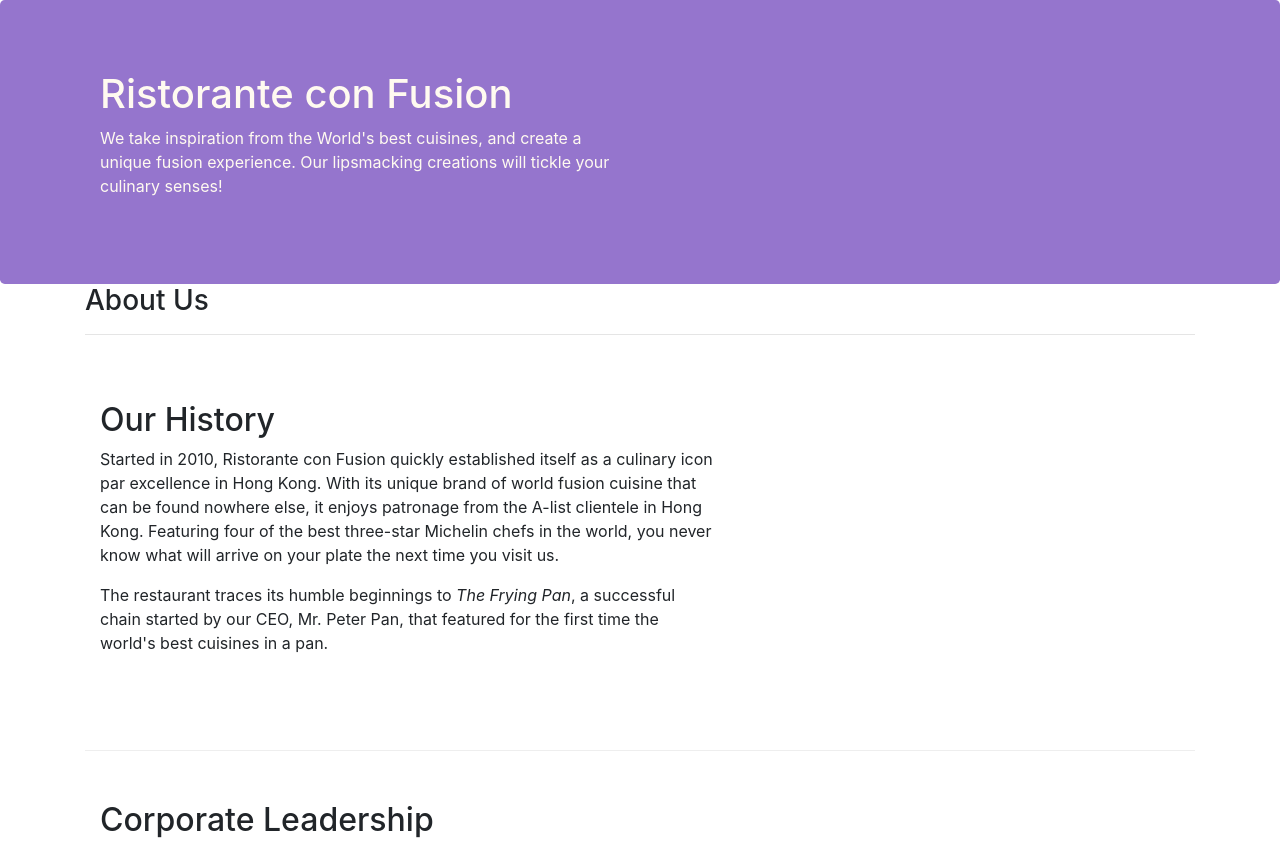
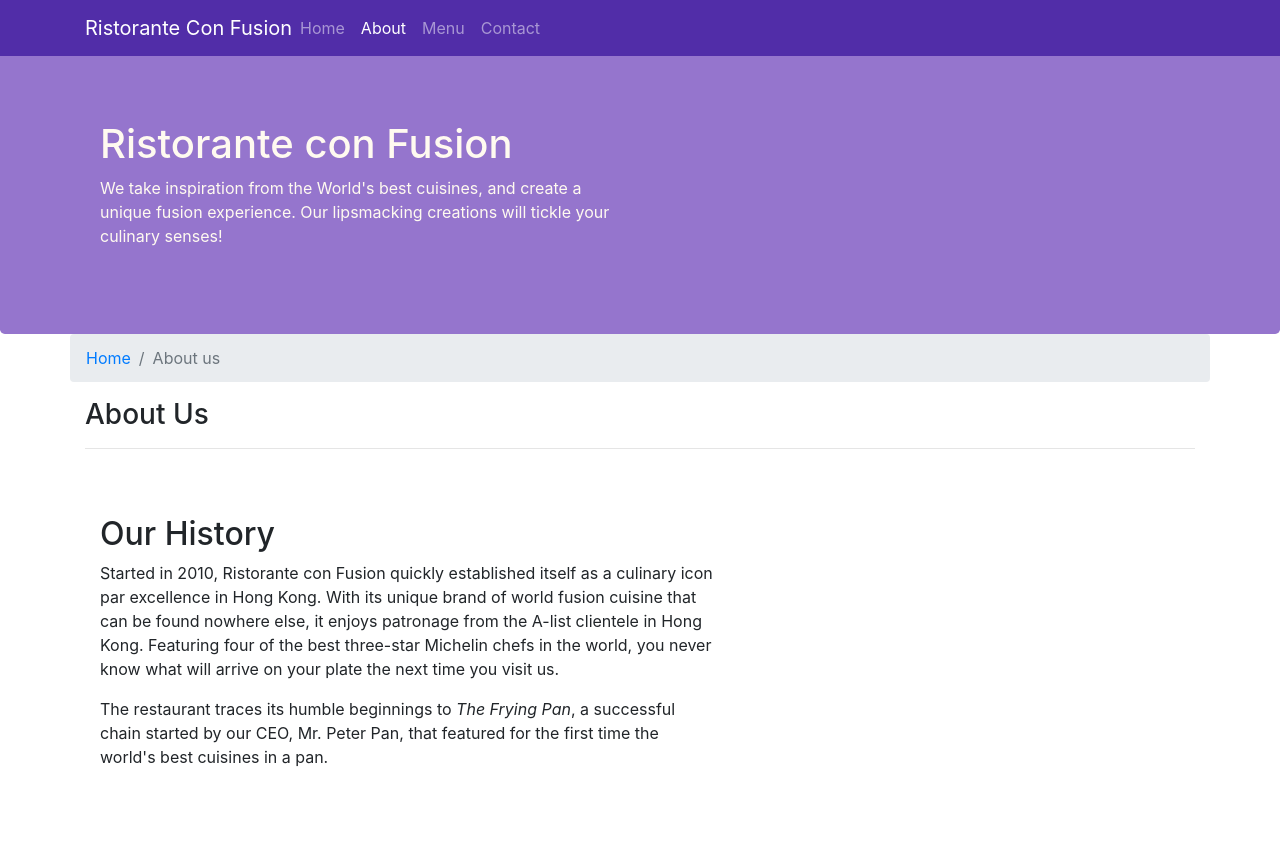
Before and after one commit to tejasdahad/Bootstrap, a website: page aboutus.html in a window 1280 px wide. Shown: the top 842 px of the page. Drawn offline with nearby package versions, Linux system fonts and the light colour scheme.

Commit message:
Navbar and breadcrumb

```diff
--- a/aboutus.html
+++ b/aboutus.html
@@ -15,6 +15,25 @@
 </head>
 
 <body>
+    <nav class="navbar navbar-dark navbar-expand-sm fixed-top">
+        <div class="container">
+            <button class="navbar-toggler" type=button data-toggle="collapse" data-target="#Navbar">
+                <span class="navbar-toggler-icon">
+
+                </span>
+            </button>
+            <a class="navbar-brand mr-auto" href="#">Ristorante Con Fusion</a>
+            <div class="collapse navbar-collapse" id="Navbar">
+                <ul class="navbar-nav mr-auto">
+                    <li class="nav-item"><a class="nav-link" href="./index.html">Home</a></li>
+                    <li class="nav-item active"><a class="nav-link" href="#">About</a></li>
+                    <li class="nav-item"><a class="nav-link" href="#">Menu</a></li>
+                    <li class="nav-item"><a class="nav-link" href="#">Contact</a></li>
+                </ul>
+            </div>
+
+        </div>
+    </nav>
 
     <header class="jumbotron">
         <div class="container">
@@ -30,8 +49,13 @@
     </header>
 
     <div class="container">
-        <div>
-            <div>
+        <div class="row">
+            <ol class="col-12 breadcrumb">
+                <li class="breadcrumb-item"><a href="./index.html">Home</a></li>
+                <li class="breadcrumb-item active"><a>About us</a></li>
+
+            </ol>
+            <div class="col-12">
                 <h3>About Us</h3>
                 <hr>
             </div>
@@ -70,7 +94,7 @@
                 <div class="col-4 offset-1 col-sm-2">
                     <h5>Links</h5>
                     <ul class="list-unstyled">
-                        <li><a href="#">Home</a></li>
+                        <li><a href="./index.html">Home</a></li>
                         <li><a href="#">About</a></li>
                         <li><a href="#">Menu</a></li>
                         <li><a href="#">Contact</a></li>
--- a/css/styles.css
+++ b/css/styles.css
@@ -24,8 +24,17 @@
     padding: 70px 30px 70px 30px;
 }
 
-.address {
+address {
     margin: 0px auto;
     font-size: 80%;
     color: #0f0f0f;
 }
+
+body{
+    padding: 50px 0px 0px 0px;
+    z-index: 0;
+}
+
+.navbar-dark {
+    background-color: #512DA8;
+}
```
Also changed, not shown: index.html (+19 -1 lines). Lines whose indentation alone changed are shown as unchanged.
